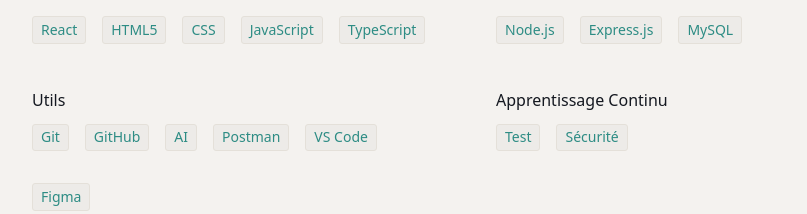
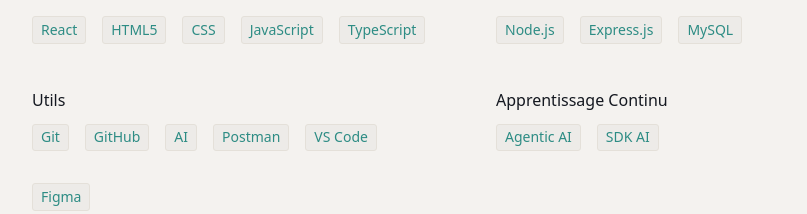
Before and after one commit to SolomonKa/Portfolio, a React (Vite) app: page / in a window 1280 px wide. Shown: the part 1044-1258 px from the top of the page, without its empty margins (160-967 px from the left). Built offline with nearby package versions, Linux system fonts and the light colour scheme; a web font is replaced by a local one.

Commit message:
Updated CV and Learnin g Stack

```diff
--- a/src/Components/About.tsx
+++ b/src/Components/About.tsx
@@ -17,7 +17,7 @@
 					</p>
 					<div className="links-container">
 						<a
-							href="/CV_KALANDADZE-Solomon.pdf"
+							href="/CV_Solomon-KALANdADZE.pdf"
 							target="_blank"
 							rel="noopener noreferrer"
 							className="btn-primary btn-width-match"
--- a/src/Components/Navbar.tsx
+++ b/src/Components/Navbar.tsx
@@ -23,7 +23,7 @@
 	const modeIcon = theme === "light" ? <Moon size={24} /> : <Sun size={24} />;
 
 	useEffect(() => {
-		let timeoutId: ReturnType<typeof setTimeout> | undefined;;
+		let timeoutId: ReturnType<typeof setTimeout> | undefined;
 
 		const handleScroll = () => {
 			clearTimeout(timeoutId)
--- a/src/Components/Resume.tsx
+++ b/src/Components/Resume.tsx
@@ -18,7 +18,7 @@
 					</div>
 				</div>
 				<a
-					href="/CV_KALANDADZE-Solomon.pdf"
+					href="/CV_Solomon-KALANdADZE.pdf"
 					download="Solomon-KALANDADZE_CV"
 					rel="noopener noreferrer"
 					className="btn-primary cv-btn-top"
--- a/src/Skills-data.ts
+++ b/src/Skills-data.ts
@@ -13,7 +13,7 @@
 	},
 	{
 		category: "Learning",
-		technologies: ["Test", "Sécurité"],
+		technologies: ["Agentic AI", "SDK AI"],
 	},
 	{
 		category: "Soft Skills",
```
Also changed, not shown: 2 other files (tests, documents, lock files or other folders).
